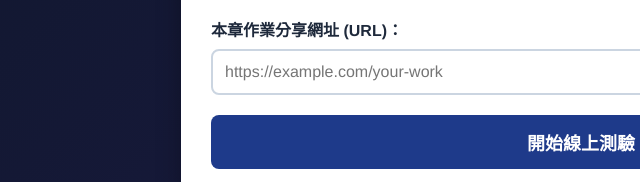
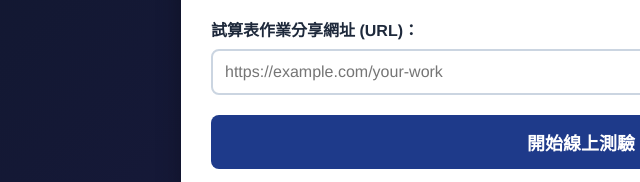
Before and after one commit to chaolinc-drjh/exam, a plain HTML site: page index.html in a window 1280 px wide. Shown: the part 446-628 px from the top of the page, 59-699 px from the left. Drawn offline with Linux system fonts and the light colour scheme.

Commit message:
Update index.html

```diff
--- a/index.html
+++ b/index.html
@@ -54,7 +54,7 @@
             <input type="text" id="student-name" placeholder="請輸入您的真實姓名" required>
         </div>
         <div class="form-group">
-            <label for="student-url">本章作業分享網址 (URL)：</label>
+            <label for="student-url">試算表作業分享網址 (URL)：</label>
             <input type="url" id="student-url" placeholder="https://example.com/your-work" required>
         </div>
         <button class="btn" onclick="startQuiz()">開始線上測驗</button>
```
